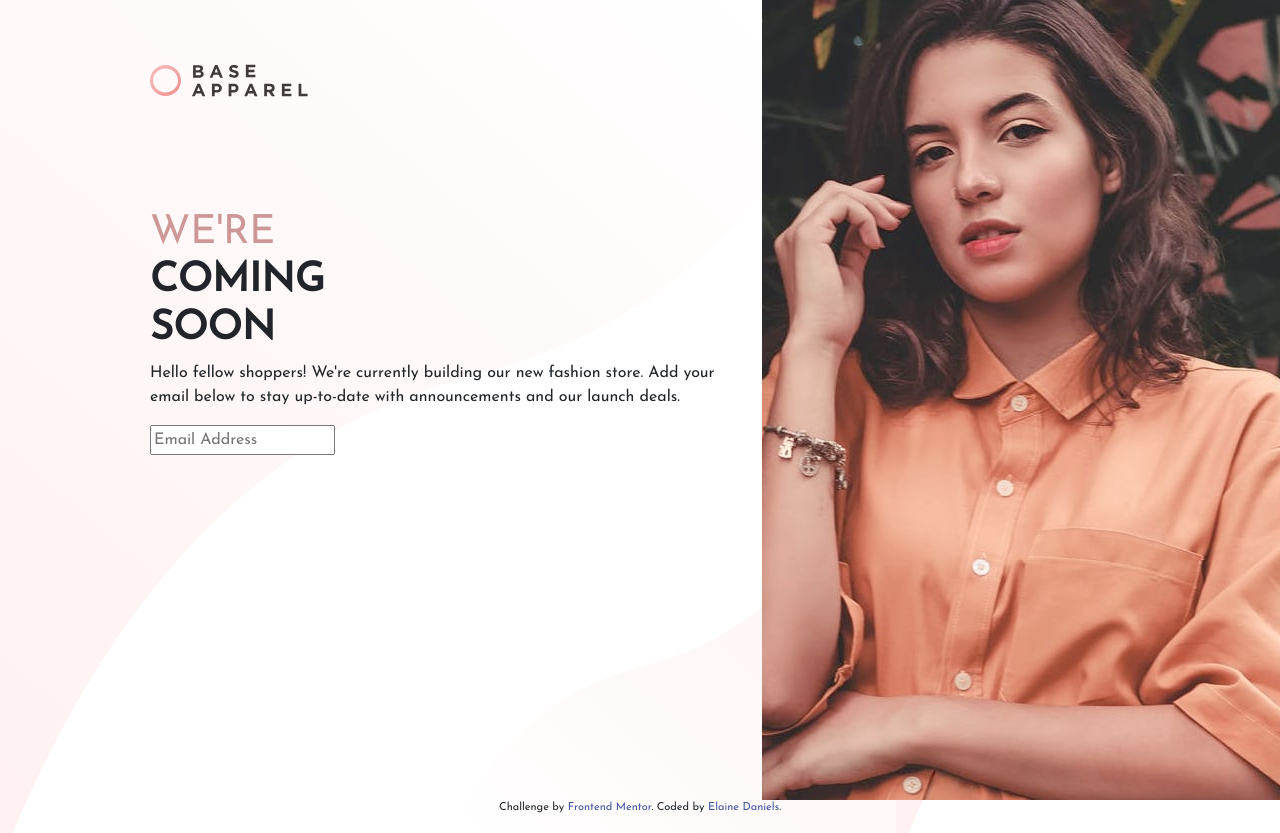
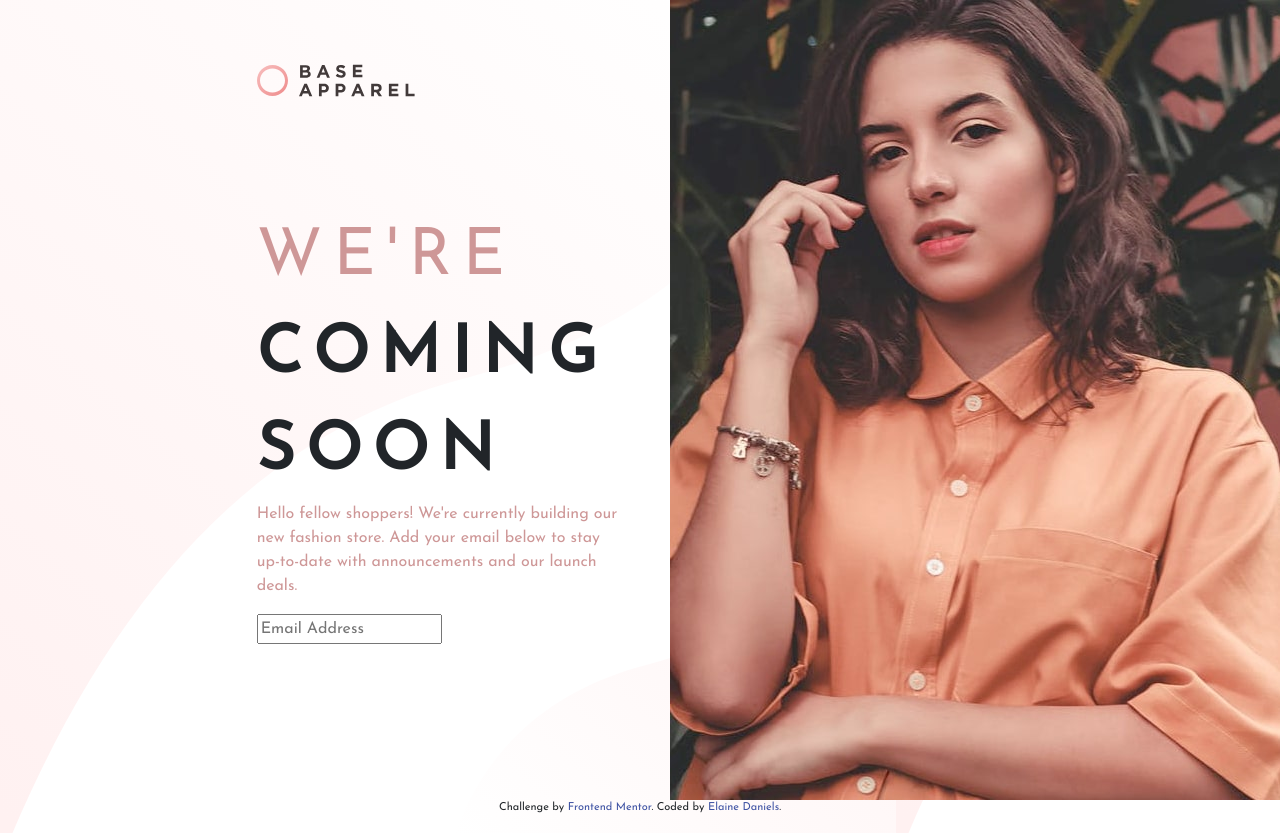
Before and after one commit to ElaineRosettaDaniels/base-apparel, a plain HTML site: page index.html in a window 1280 px wide. Drawn offline with nearby package versions, Linux system fonts and the light colour scheme.

Commit message:
Updating

```diff
--- a/base-apparel-styles.css
+++ b/base-apparel-styles.css
@@ -13,8 +13,13 @@ body {
     color: hsl(228, 45%, 44%);
 }
 
-.col-lg-5 {
+#image-col {
     padding-right: 0px;
+}
+
+#announcement {
+    font-weight: 400;
+    color: hsl(0, 36%, 70%);
 }
 
 #ba-logo {
@@ -24,6 +29,8 @@ body {
 
 #coming-soon {
     text-transform: capitalize;
+    letter-spacing: .7rem;
+    font-size: 65px;
 }
 
 #cs {
@@ -40,5 +47,6 @@ body {
 }
 
 #we {
+    font-weight: 300;
     color: hsl(0, 36%, 70%);
 }
--- a/index.html
+++ b/index.html
@@ -18,25 +18,28 @@
     <div class="container-fluid">
 
         <div class="row">
-            <div class="col-lg-7" id="scrn-left">
+            <div class="col-sm-1">
+
+            </div>
+            <div class="col-lg-5" id="scrn-left">
                 <img src="images/logo.svg" alt="Base Apparel Logo" id="ba-logo" />
 
-                <h1 id="coming-soon">
-                    <span id="we">WE'RE</span> <br />
+                <div id="coming-soon">
+                    <span id="we">WE'RE</span>
                     <span id="cs">
-                        COMING <br />
+                        COMING
                         SOON
                     </span>
-                </h1>
+                </div>
 
-                <p>
+                <p id="announcement">
                     Hello fellow shoppers! We're currently building our new fashion store.
                     Add your email below to stay up-to-date with announcements and our launch deals.
                 </p>
 
                 <input type="text" id="email-address-input" placeholder="Email Address" required />
             </div>
-            <div class="col-lg-5">
+            <div class="col-lg-6" id="image-col">
                 <img src="images/hero-desktop.jpg" alt="Base Apparel Model" class="img-fluid float-right" id="hero-desktop" />
             </div>
         </div>
```
